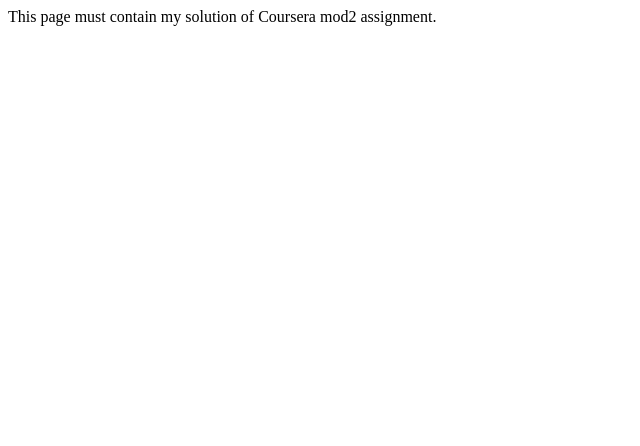
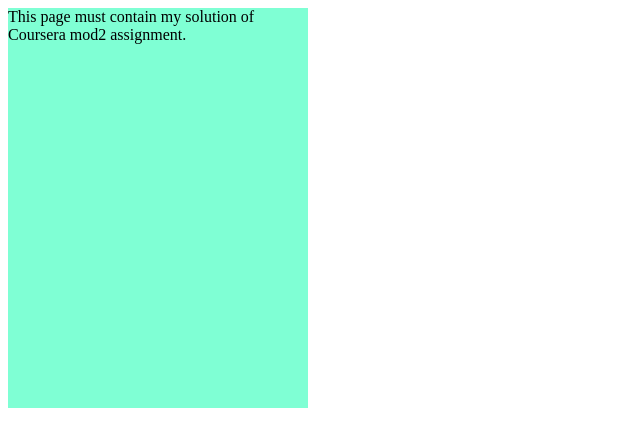
Before and after one commit to far87/Coursera_Assignment, a plain HTML site: page mod2_solution/index.html in a window 1280 px wide. Shown: the whole page, without its empty margins (0-640 px from the left). Drawn offline with Linux system fonts and the light colour scheme.

Commit message:
adds first version of css file

```diff
--- a/mod2_solution/css/index.css
+++ b/mod2_solution/css/index.css
@@ -0,0 +1,5 @@
+div{
+    background-color: aquamarine;
+    width:300px;
+    height: 400px;
+}
--- a/mod2_solution/index.html
+++ b/mod2_solution/index.html
@@ -3,6 +3,7 @@
     <title>
         Coursera mod2 assignment
     </title>
+    <link rel="stylesheet" href="css/index.css">
 </head>
 <body>
     <div>
```
